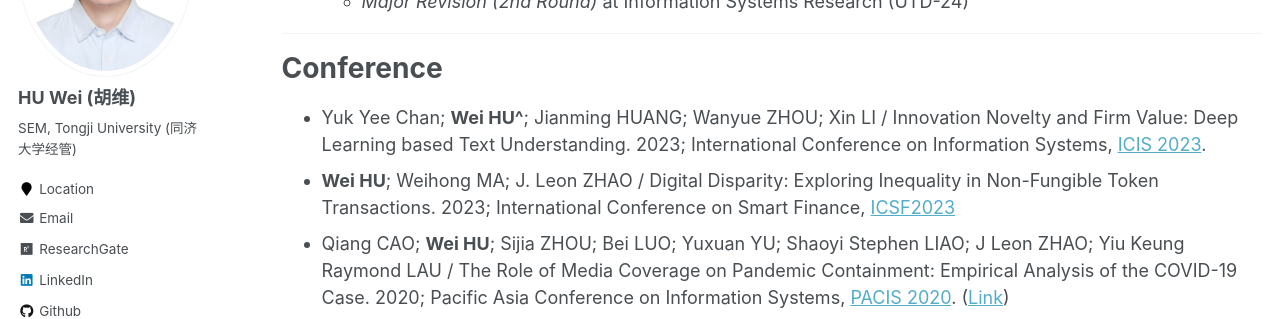
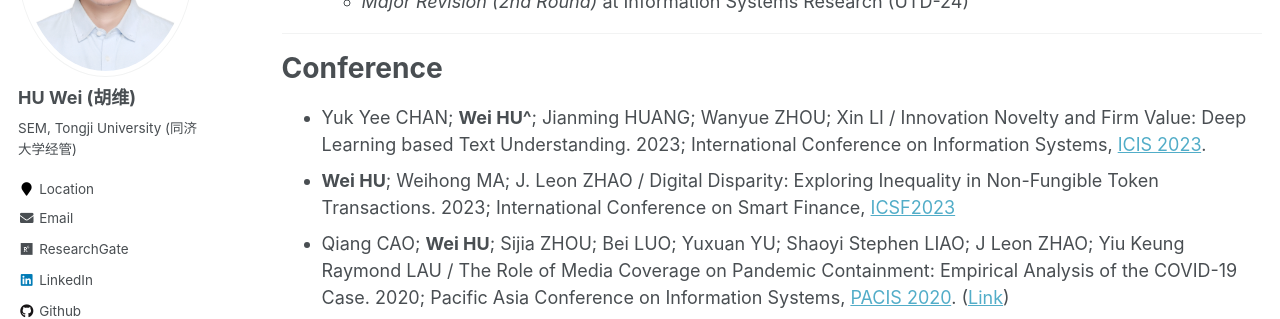
Before and after one commit to huwei-vincent/huwei-vincent.github.io, a Jekyll site: the page built from _pages/my-publication.md, in a window 1280 px wide and 900 px high. Shown: the part 259-578 px from the top of the window. Built offline with Jekyll 4.4.1, drawn with Linux system fonts in a browser that asks for light colours; some web fonts are replaced.

```diff
--- a/_pages/my-publication.md
+++ b/_pages/my-publication.md
@@ -14,7 +14,7 @@ author_profile: true
 
 # Conference
 
-- Yuk Yee Chan; **Wei HU^**; Jianming HUANG; Wanyue ZHOU; Xin LI / Innovation Novelty and Firm Value: Deep Learning based Text Understanding. 2023; International Conference on Information Systems, [ICIS 2023](https://icis2023.aisconferences.org/).
+- Yuk Yee CHAN; **Wei HU^**; Jianming HUANG; Wanyue ZHOU; Xin LI / Innovation Novelty and Firm Value: Deep Learning based Text Understanding. 2023; International Conference on Information Systems, [ICIS 2023](https://icis2023.aisconferences.org/).
 - **Wei HU**; Weihong MA; J. Leon ZHAO / Digital Disparity: Exploring Inequality in Non-Fungible Token Transactions. 2023; International Conference on Smart Finance, [ICSF2023](https://cbit.cuhk.edu.cn/ICSF/ICSF23/index.html)
 - Qiang CAO; **Wei HU**; Sijia ZHOU; Bei LUO; Yuxuan YU; Shaoyi Stephen LIAO; J Leon ZHAO; Yiu Keung Raymond LAU / The Role of Media Coverage on Pandemic Containment: Empirical Analysis of the COVID-19 Case. 2020; Pacific Asia Conference on Information Systems, [PACIS 2020](https://aisel.aisnet.org/pacis2020/). ([Link](https://aisel.aisnet.org/pacis2020/162/))
 - **Wei HU**; J Leon ZHAO / The Impact of Textual Online Harassment on the Performance of Projects in Crowdfunding. 2019; Pacific Asia Conference on Information Systems, [PACIS 2019](https://aisel.aisnet.org/pacis2019/) ([Link](https://aisel.aisnet.org/pacis2019/156/))
```
